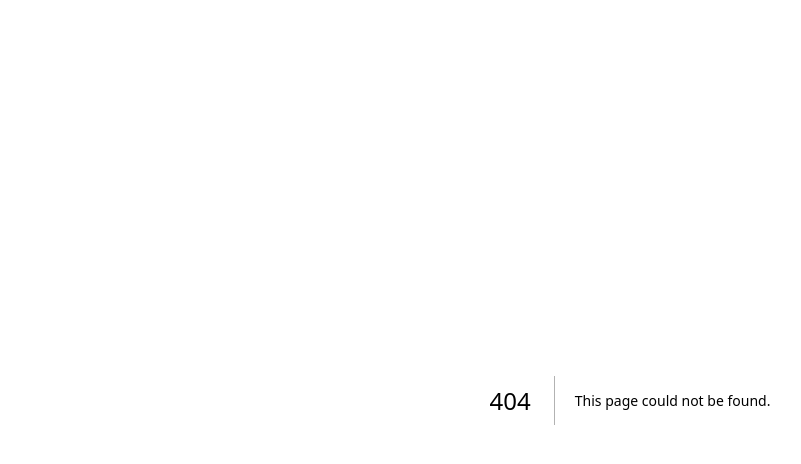
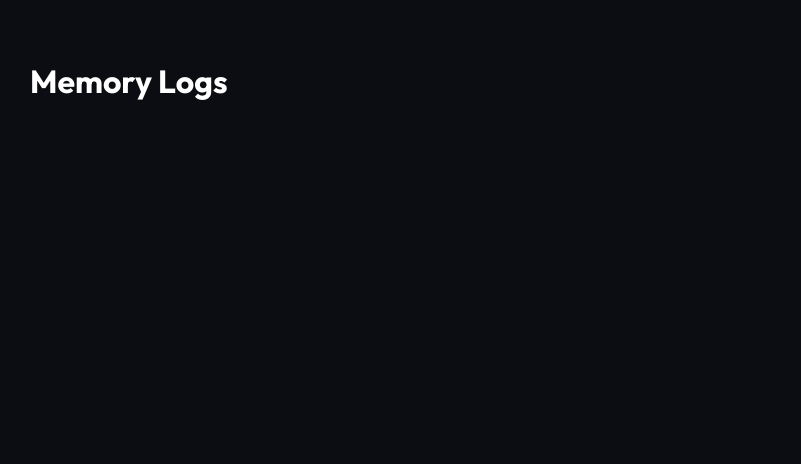
Before and after one commit to TS-mfon/siggy-coder, a Next.js app in the folder frontend/: page /project/1/memory in a window 1280 px wide. Before the commit this address had no page. Shown: the top 464 px of the page, without its empty margins (10-811 px from the left). Built offline with nearby package versions, Linux system fonts and the light colour scheme.

Commit message:
Upload frontend/app/project/[projectId]/memory/page.tsx via deployment assistant

```diff
--- /dev/null
+++ b/frontend/app/project/[projectId]/memory/page.tsx
@@ -0,0 +1,4 @@
+'use client';
+export default function Memory() {
+  return <div style={{ padding: '2rem' }}><h1>Memory Logs</h1></div>;
+}
```
